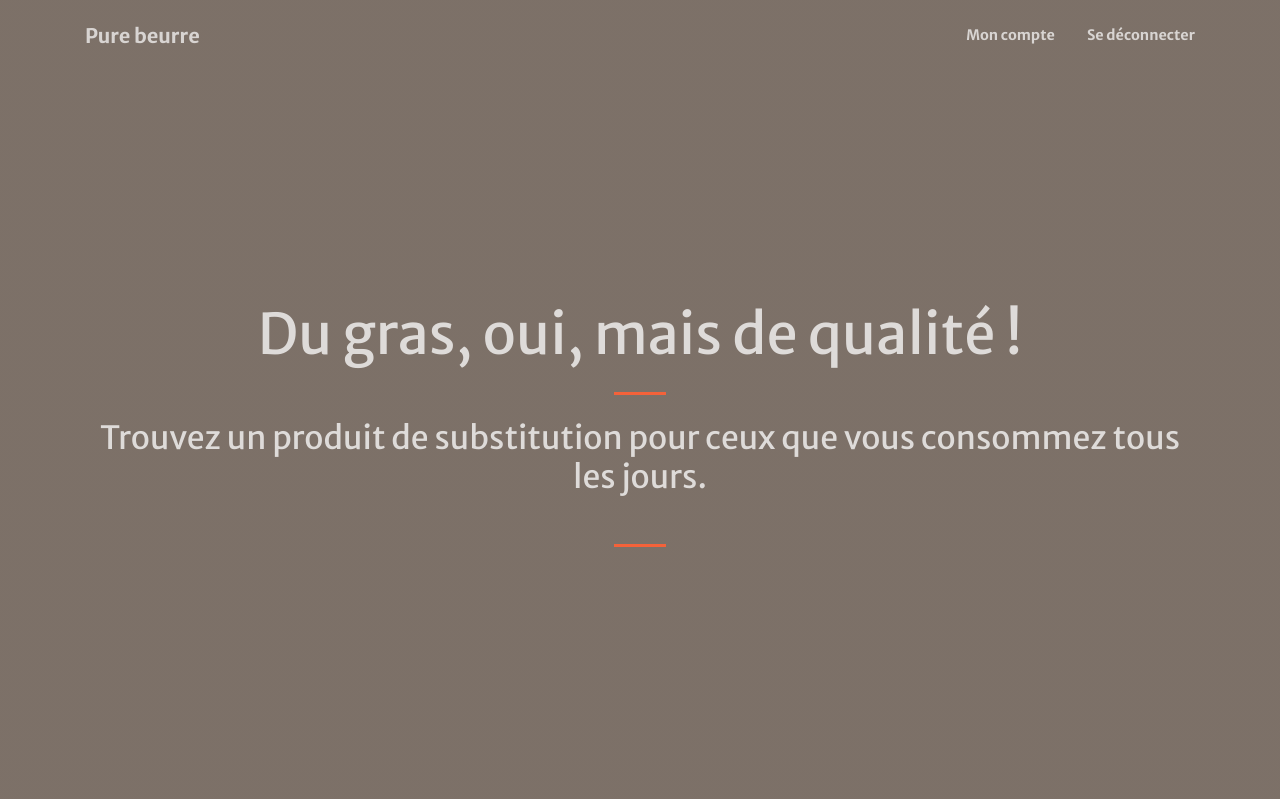
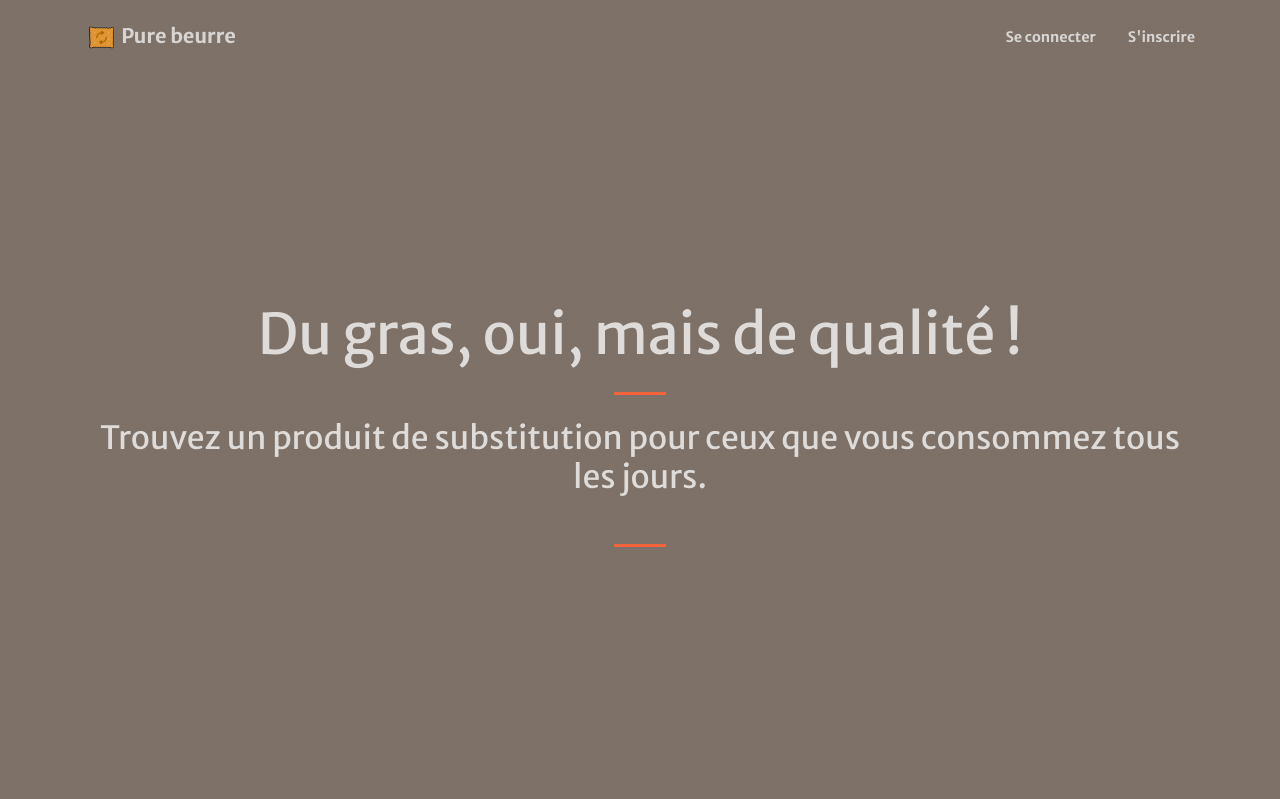
Before and after one commit to 0x726974636879/platform-for-Nutella-enthusiasts, a Django app: page / in a window 1280 px wide. Shown: the top 799 px of the page. Run offline with Django 3.2, Linux system fonts and the light colour scheme; some libraries are stand-ins or nearby versions.

Commit message:
modify(_nav): add se connecter, s inscire bouttons

```diff
--- a/src/templates/layouts/_nav.html
+++ b/src/templates/layouts/_nav.html
@@ -1,14 +1,27 @@
+{% load static %}
 <!-- Navigation-->
 <nav class="navbar navbar-expand-lg navbar-light fixed-top py-3" id="mainNav">
     <div class="container">
-        <a class="navbar-brand js-scroll-trigger" href="/">Pure beurre</a><button class="navbar-toggler navbar-toggler-right" type="button" data-toggle="collapse" data-target="#navbarResponsive" aria-controls="navbarResponsive" aria-expanded="false" aria-label="Toggle navigation"><span class="navbar-toggler-icon"></span></button>
+        <a class="navbar-brand js-scroll-trigger" href="/">
+            <img class="img-thumbnail" src="{% static 'logos/logo_pur_beurre.png' %}" alt="colette" />
+            Pure beurre
+        </a>
         <div class="collapse navbar-collapse" id="navbarResponsive">
             <ul class="navbar-nav ml-auto my-2 my-lg-0">
-                <li class="nav-item"><a class="nav-link js-scroll-trigger" href="#">Mon compte</a></li>
-                {% if user.is_superuser %}
-                    <li class="nav-item"><a class="nav-link js-scroll-trigger" href="/admin">Admin</a></li>
+                {% if user.is_authenticated %}
+                    {% if user.is_superuser %}
+                        <li class="nav-item"><a class="nav-link js-scroll-trigger" href="/admin">Admin</a></li>
+                    {% endif %}
+                    <li class="nav-item"><a class="nav-link js-scroll-trigger" href="#">Mon compte</a></li>
+                    <li class="nav-item"><a class="nav-link js-scroll-trigger" href="{% url 'logout' %}">Se déconnecter</a></li>
+                {% else %}
+                    <li class="nav-item">
+                        <a class="nav-link js-scroll-trigger" href="{% url 'login' %}">Se connecter</a>
+                    </li>
+                    <li class="nav-item">
+                        <a class="nav-link js-scroll-trigger" href="{% url 'signup' %}">S'inscrire</a>
+                    </li>
                 {% endif %}
-                <li class="nav-item"><a class="nav-link js-scroll-trigger" href="{% url 'logout' %}">Se déconnecter</a></li>
             </ul>
         </div>
     </div>
```
